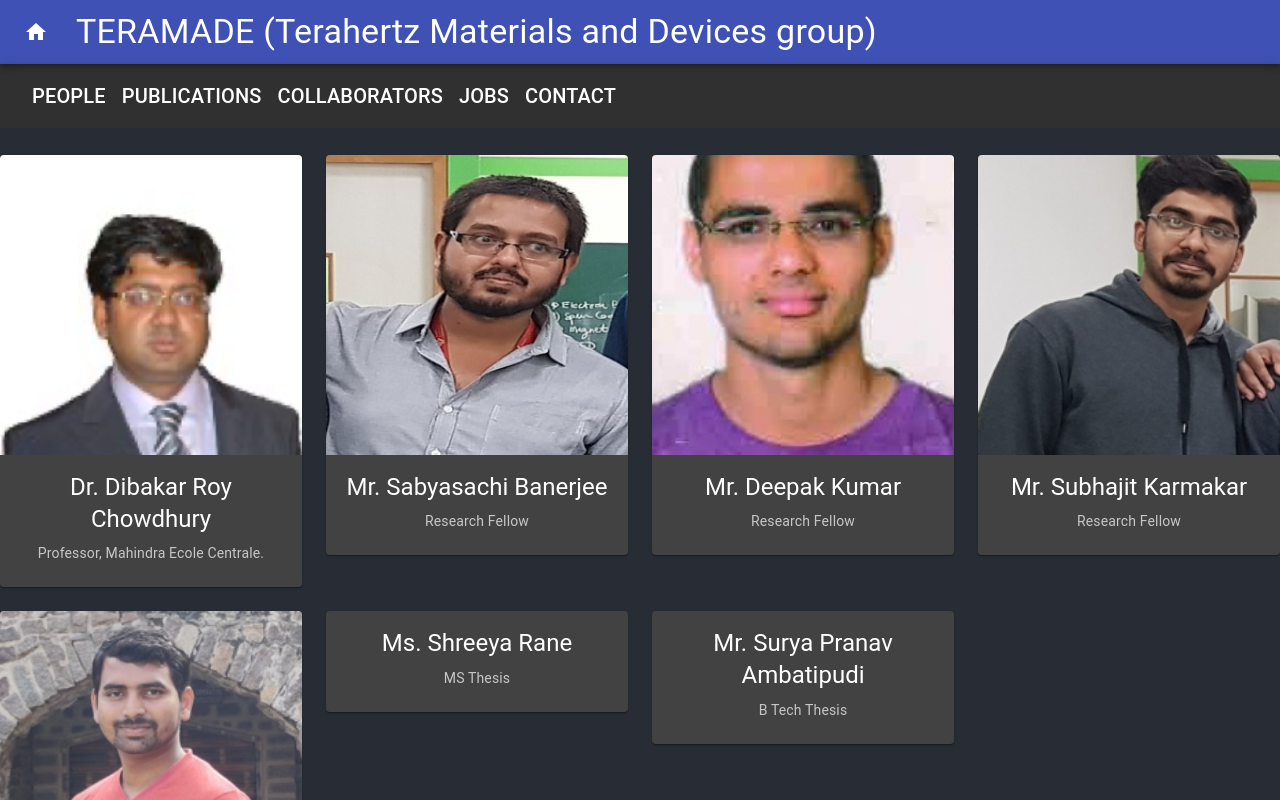
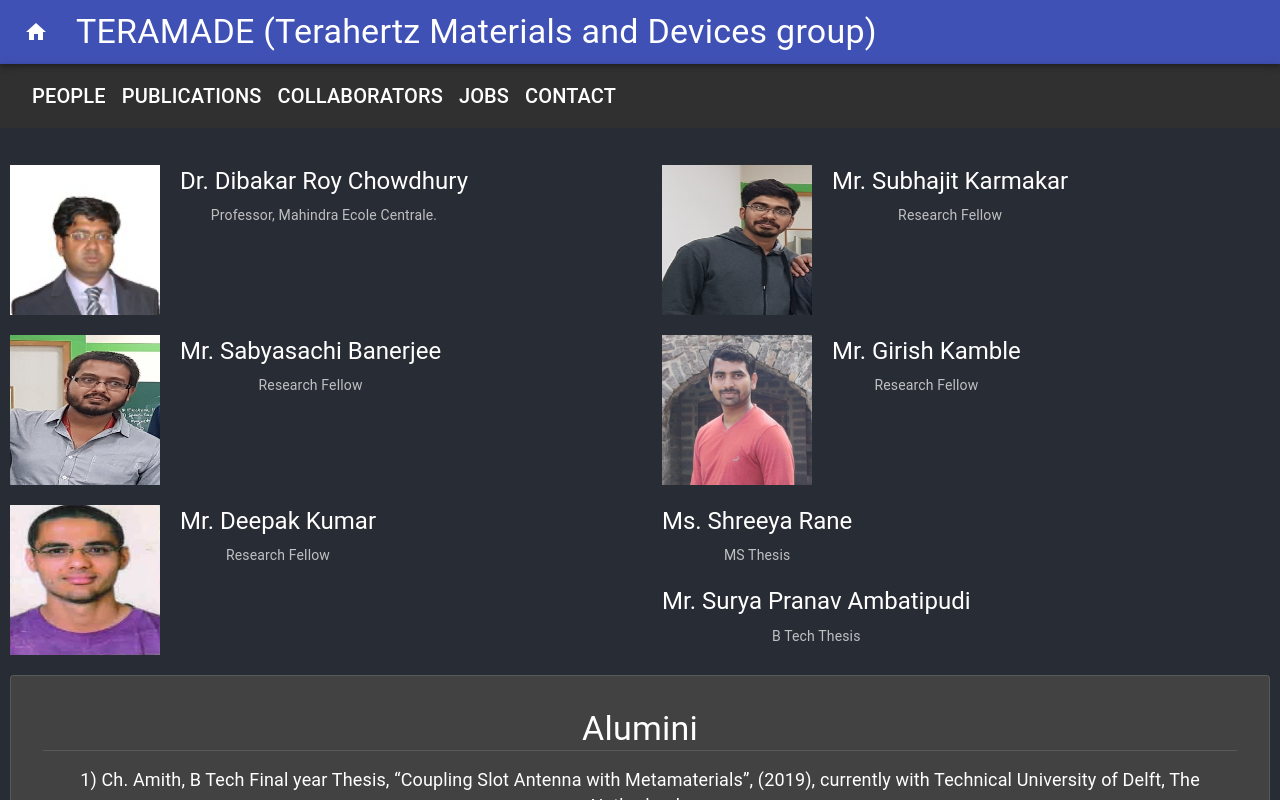
Before and after one commit to Rohithgilla12/Teramade, a React (Create React App) app: page /people in a window 1280 px wide. Shown: the top 800 px of the page. Built offline with nearby package versions, Linux system fonts and the light colour scheme.

Commit message:
Changed people

```diff
--- a/src/components/People.js
+++ b/src/components/People.js
@@ -31,6 +31,32 @@
   }
 });
 
+const EachTile = props => {
+  return (
+    <div style={{ display: "flex" }}>
+      {props.imgName !== undefined ? (
+        <img
+          src={`${process.env.PUBLIC_URL}/img/people/${props.imgName}.png`}
+          alt="people"
+          style={{
+            width: "150px",
+            height: "150px",
+            margin: 10
+          }}
+        />
+      ) : null}
+      <div style={{ display: "flex", flexDirection: "column", padding: 10 }}>
+        <Typography gutterBottom variant="h5" component="h2">
+          {props.name}
+        </Typography>
+        <Typography variant="body2" color="textSecondary" component="p">
+          {props.role}
+        </Typography>
+      </div>
+    </div>
+  );
+};
+
 const People = () => {
   const Alumini = [
     "Ch. Amith, B Tech Final year Thesis, “Coupling Slot Antenna with Metamaterials”, (2019), currently with Technical University of Delft, The Netherlands",
@@ -44,109 +70,44 @@
   return (
     <>
       <Grid container spacing={3} className={classes.root}>
-        <Grid item xs={3} spacing={3}>
-          <Card>
-            <CardMedia
-              className={classes.media}
-              image={`${process.env.PUBLIC_URL}/img/people/dibakar.png`}
-            />
-            <CardContent>
-              <Typography gutterBottom variant="h5" component="h2">
-                Dr. Dibakar Roy Chowdhury
-              </Typography>
-              <Typography variant="body2" color="textSecondary" component="p">
-                Professor, Mahindra Ecole Centrale.
-              </Typography>
-            </CardContent>
-          </Card>
+        <Grid item xs={6}>
+          <EachTile
+            name={"Dr. Dibakar Roy Chowdhury"}
+            role={"Professor, Mahindra Ecole Centrale."}
+            imgName={"dibakar"}
+          />
+          <EachTile
+            name={"Mr. Sabyasachi Banerjee"}
+            role={"Research Fellow"}
+            imgName={"sachi"}
+          />
+          <EachTile
+            name={"Mr. Deepak Kumar"}
+            role={"Research Fellow"}
+            imgName={"deepak"}
+          />
         </Grid>
-        <Grid item xs={3} spacing={3}>
-          <Card>
-            <CardMedia
-              className={classes.media}
-              image={`${process.env.PUBLIC_URL}/img/people/sachi.png`}
-            />
-            <CardContent>
-              <Typography gutterBottom variant="h5" component="h2">
-                Mr. Sabyasachi Banerjee
-              </Typography>
-              <Typography variant="body2" color="textSecondary" component="p">
-                Research Fellow
-              </Typography>
-            </CardContent>
-          </Card>
-        </Grid>
-        <Grid item xs={3} spacing={3}>
-          <Card>
-            <CardMedia
-              className={classes.media}
-              image={`${process.env.PUBLIC_URL}/img/people/deepak.png`}
-            />
-            <CardContent>
-              <Typography gutterBottom variant="h5" component="h2">
-                Mr. Deepak Kumar
-              </Typography>
-              <Typography variant="body2" color="textSecondary" component="p">
-                Research Fellow
-              </Typography>
-            </CardContent>
-          </Card>
-        </Grid>
-        <Grid item xs={3} spacing={3}>
-          <Card>
-            <CardMedia
-              className={classes.media}
-              image={`${process.env.PUBLIC_URL}/img/people/subhojit.png`}
-            />
-            <CardContent>
-              <Typography gutterBottom variant="h5" component="h2">
-                Mr. Subhajit Karmakar
-              </Typography>
-              <Typography variant="body2" color="textSecondary" component="p">
-                Research Fellow
-              </Typography>
-            </CardContent>
-          </Card>
-        </Grid>
-        <Grid item xs={3} spacing={3}>
-          <Card>
-            <CardMedia
-              className={classes.media}
-              image={`${process.env.PUBLIC_URL}/img/people/girish.png`}
-            />
-            <CardContent>
-              <Typography gutterBottom variant="h5" component="h2">
-                Mr. Girish Kamble
-              </Typography>
-              <Typography variant="body2" color="textSecondary" component="p">
-                Research Fellow
-              </Typography>
-            </CardContent>
-          </Card>
-        </Grid>
-        <Grid item xs={3} spacing={3}>
-          <Card>
-            <CardContent>
-              <Typography gutterBottom variant="h5" component="h2">
-                Ms. Shreeya Rane
-              </Typography>
-              <Typography variant="body2" color="textSecondary" component="p">
-                MS Thesis
-              </Typography>
-            </CardContent>
-          </Card>
-        </Grid>
-        <Grid item xs={3} spacing={3}>
-          <Card>
-            <CardContent>
-              <Typography gutterBottom variant="h5" component="h2">
-                Mr. Surya Pranav Ambatipudi
-              </Typography>
-              <Typography variant="body2" color="textSecondary" component="p">
-                B Tech Thesis
-              </Typography>
-            </CardContent>
-          </Card>
+        <Grid item xs={6}>
+          <EachTile
+            name={"Mr. Subhajit Karmakar"}
+            role={"Research Fellow"}
+            imgName={"subhojit"}
+          />
+          <EachTile
+            name={"Mr. Girish Kamble"}
+            role={"Research Fellow"}
+            imgName={"girish"}
+          />
+          <EachTile
+            name={"Ms. Shreeya Rane"}
+            role={"MS Thesis"}
+            // imgName={"girish"}
+          />
+          <EachTile
+            name={"Mr. Surya Pranav Ambatipudi"}
+            role={"B Tech Thesis"}
+            // imgName={"girish"}
+          />
         </Grid>
       </Grid>
       <Grid container>
```
